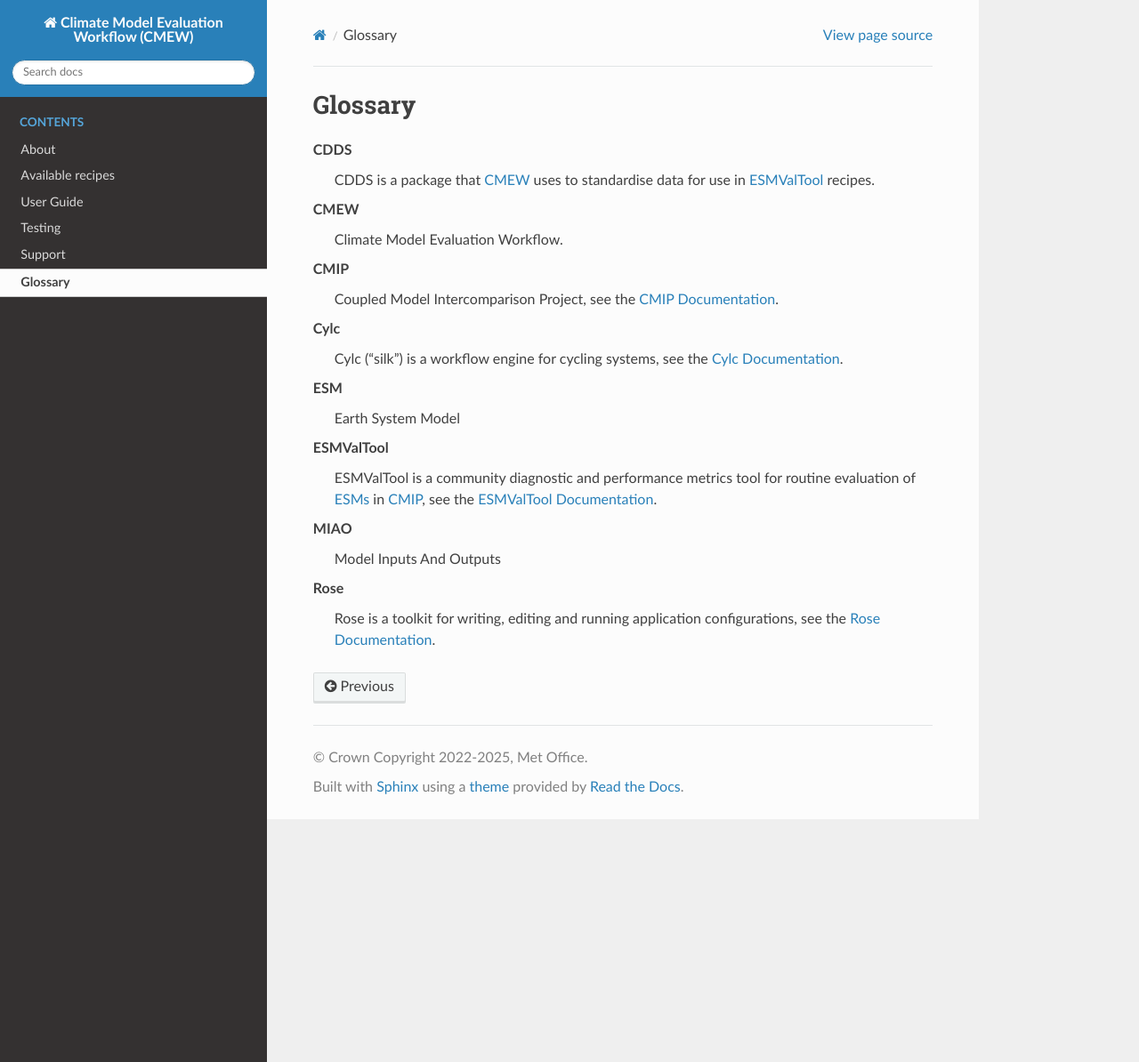
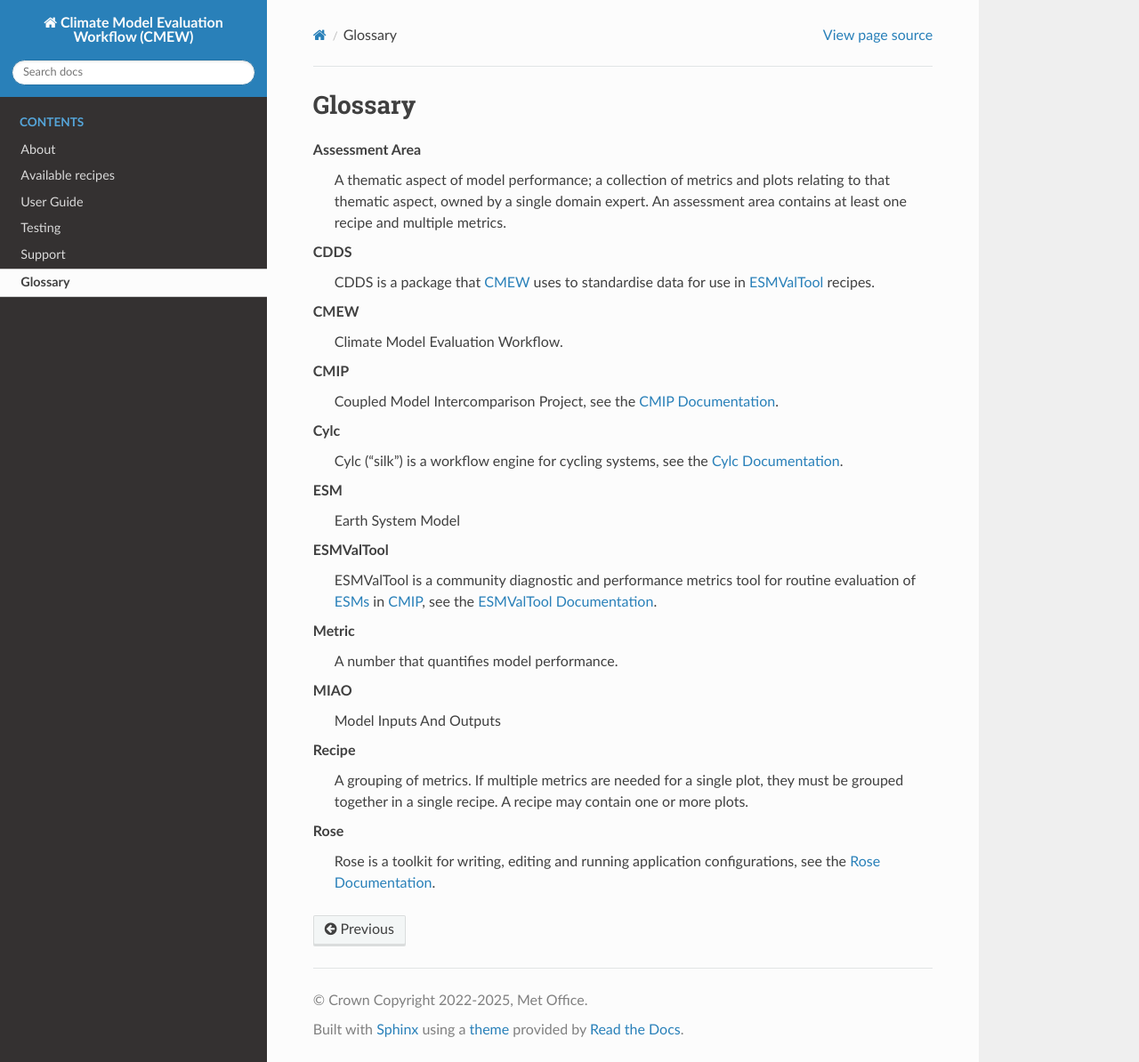
Before and after one commit to MetOffice/CMEW, a Sphinx documentation site: the page built from doc/source/glossary.rst, in a window 1280 px wide and 1194 px high. Shown: the whole window at 89% size. Built offline with Sphinx 7.4.7 and the Read the Docs theme 3.1.0, drawn with Linux system fonts in a browser that asks for light colours.

Commit message:
#84: Add assessment area, metric, and recipe to glossary

```diff
--- a/doc/source/glossary.rst
+++ b/doc/source/glossary.rst
@@ -8,6 +8,11 @@ Glossary
 .. include:: common.txt
 
 .. glossary::
+
+   Assessment Area
+     A thematic aspect of model performance; a collection of metrics and plots
+     relating to that thematic aspect, owned by a single domain expert.
+     An assessment area contains at least one recipe and multiple metrics.
 
    CDDS
      CDDS is a package that |CMEW| uses to standardise data for use in
@@ -31,8 +36,16 @@ Glossary
      routine evaluation of |ESMs| in |CMIP|, see the
      `ESMValTool Documentation`_.
 
+   Metric
+     A number that quantifies model performance.
+
    MIAO
      Model Inputs And Outputs
+
+   Recipe
+     A grouping of metrics. If multiple metrics are needed for a single
+     plot, they must be grouped together in a single recipe. A recipe may
+     contain one or more plots.
 
    Rose
      Rose is a toolkit for writing, editing and running application
```
